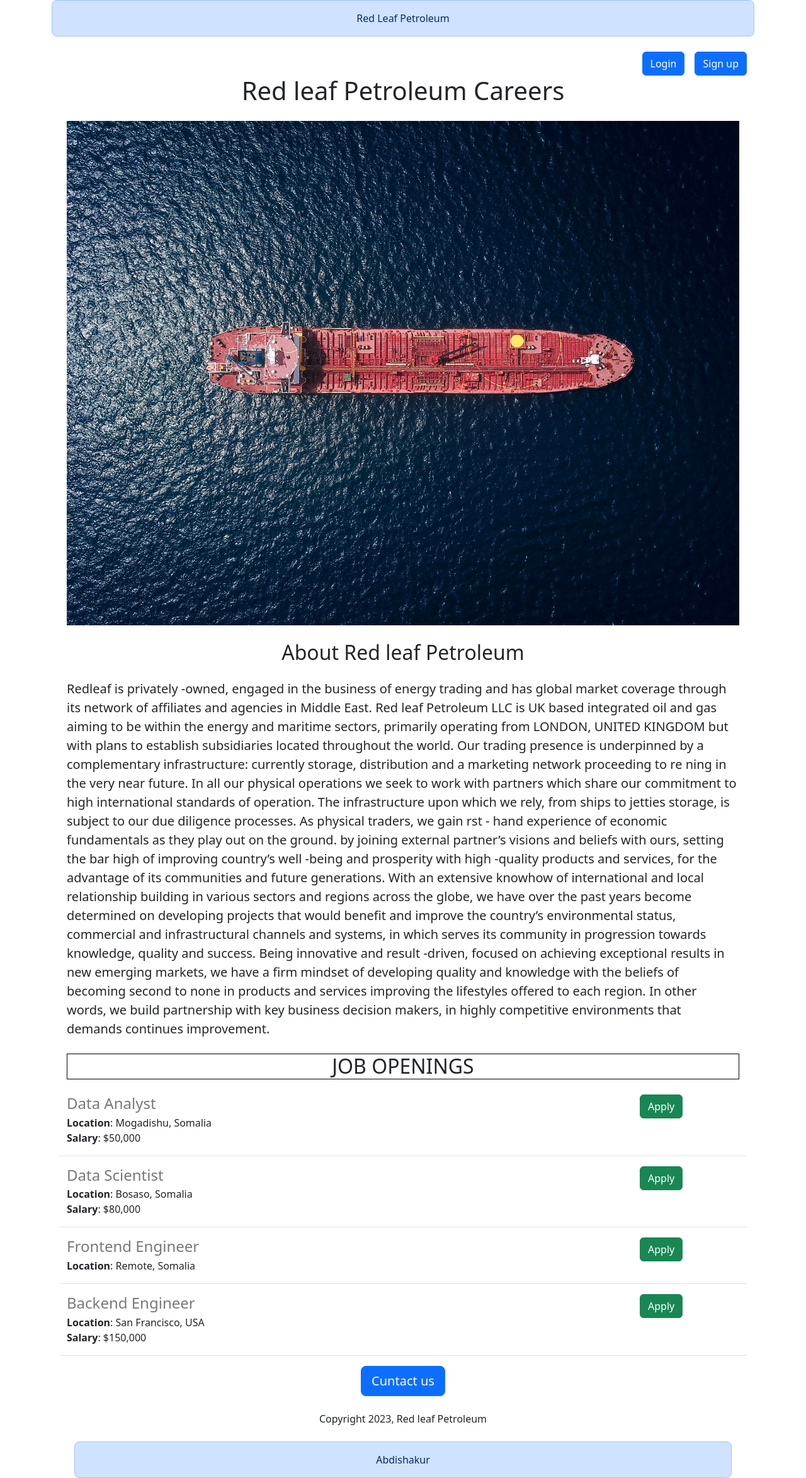
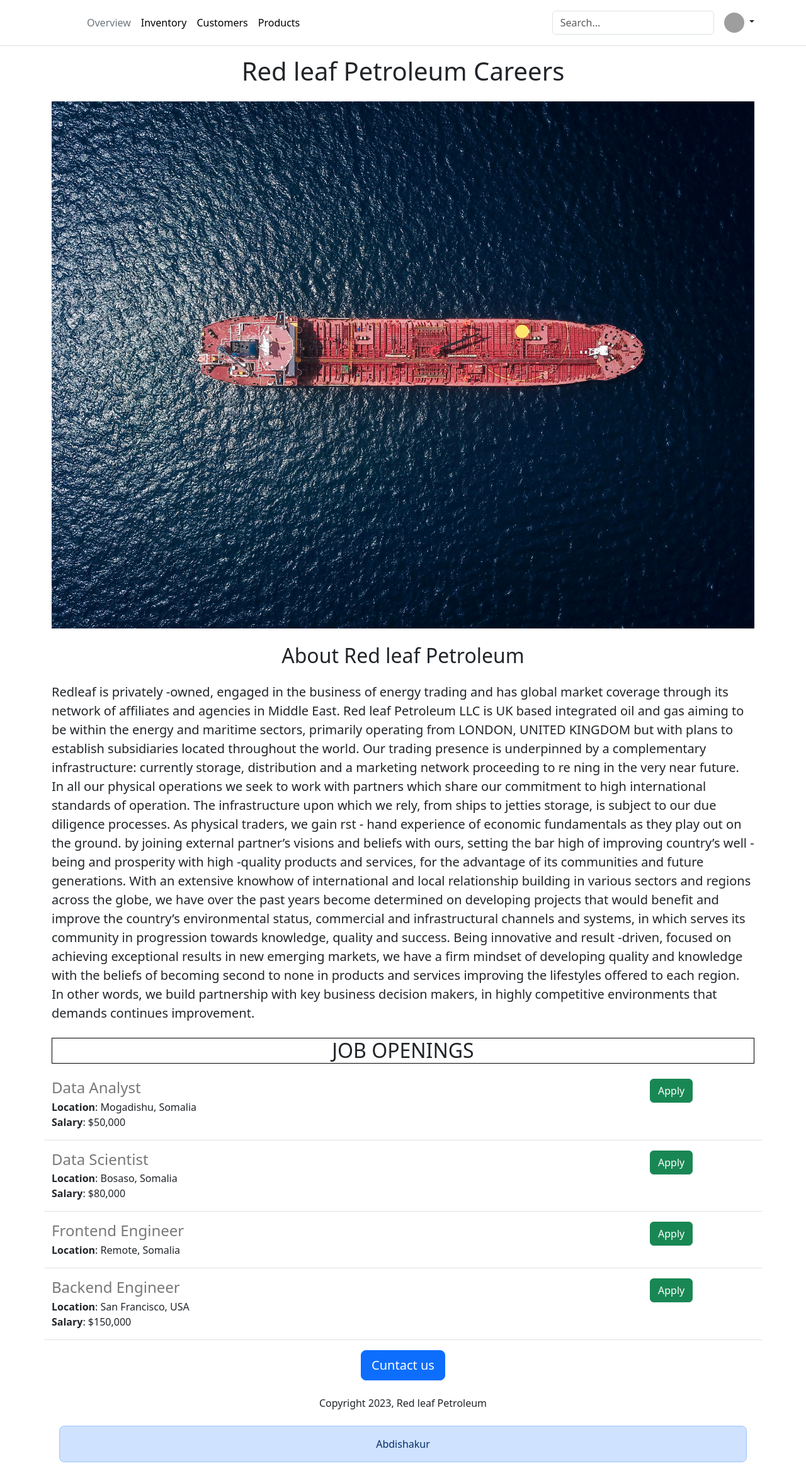
Before and after one commit to abdishakur1000/red-leaf-apps, a Flask app: page / in a window 1280 px wide. Shown: the whole page at 63% size. After the commit the page ends 2322 px from the top, so only its background shows below. Run offline with Flask 2, Linux system fonts and the light colour scheme; grey boxes are pictures that could not be loaded.

Commit message:
added nav.html

```diff
--- a/templates/home.html
+++ b/templates/home.html
@@ -1,16 +1,6 @@
 <!DOCTYPE html>
 <html>
   <head>
-     <div class="container">
-       <div class="p-3 text-primary-emphasis bg-primary-subtle border border-primary-subtle rounded-3 text-center">
-  Red Leaf Petroleum
-</div>
-
-       <div class="container">
-       <div class="d-grid gap-2 d-md-flex justify-content-md-end">
-  <button class="btn btn-primary me-md-2 mt-4 mb-0" type="button">Login</button>
-  <button class="btn btn-primary mt-4 mb-0" type="button">Sign up</button>
-</div>
 
 
     <meta charset="utf-8">
@@ -26,6 +16,7 @@
     </style>
   </head>
   <body>
+    {%include 'nav.html' %}
     <div class="container" >
    <h1 class="text-center mt-0 mb-4">{{company_name}} Careers </h1>
     <img class="img-fluid" id="red" src="https://red-leaf-app.abdishakur1000.repl.co/static/red.jpeg">
--- /dev/null
+++ b/templates/nav.html
@@ -0,0 +1,35 @@
+<div class="b-example-divider shadow-sm"></div>
+
+  <header class="p-3 mb-3 border-bottom">
+    <div class="container">
+      <div class="d-flex flex-wrap align-items-center justify-content-center justify-content-lg-start">
+        <a href="/" class="d-flex align-items-center mb-2 mb-lg-0 link-body-emphasis text-decoration-none">
+          <svg class="bi me-2" width="40" height="32" role="img" aria-label="Bootstrap"><use xlink:href="#bootstrap"/></svg>
+        </a>
+
+        <ul class="nav col-12 col-lg-auto me-lg-auto mb-2 justify-content-center mb-md-0">
+          <li><a href="#" class="nav-link px-2 link-secondary">Overview</a></li>
+          <li><a href="#" class="nav-link px-2 link-body-emphasis">Inventory</a></li>
+          <li><a href="#" class="nav-link px-2 link-body-emphasis">Customers</a></li>
+          <li><a href="#" class="nav-link px-2 link-body-emphasis">Products</a></li>
+        </ul>
+
+        <form class="col-12 col-lg-auto mb-3 mb-lg-0 me-lg-3" role="search">
+          <input type="search" class="form-control" placeholder="Search..." aria-label="Search">
+        </form>
+
+        <div class="dropdown text-end">
+          <a href="#" class="d-block link-dark text-decoration-none dropdown-toggle" data-bs-toggle="dropdown" aria-expanded="false">
+            <img src="https://github.com/mdo.png" alt="mdo" width="32" height="32" class="rounded-circle">
+          </a>
+          <ul class="dropdown-menu text-small">
+            <li><a class="dropdown-item" href="#">New project...</a></li>
+            <li><a class="dropdown-item" href="#">Settings</a></li>
+            <li><a class="dropdown-item" href="#">Profile</a></li>
+            <li><hr class="dropdown-divider"></li>
+            <li><a class="dropdown-item" href="#">Sign out</a></li>
+          </ul>
+        </div>
+      </div>
+    </div>
+  </header>
```
